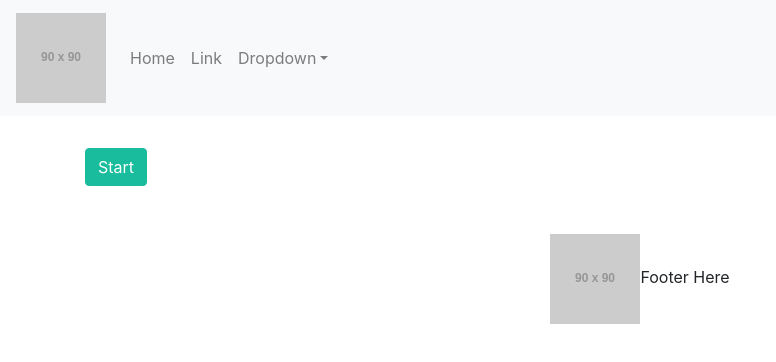
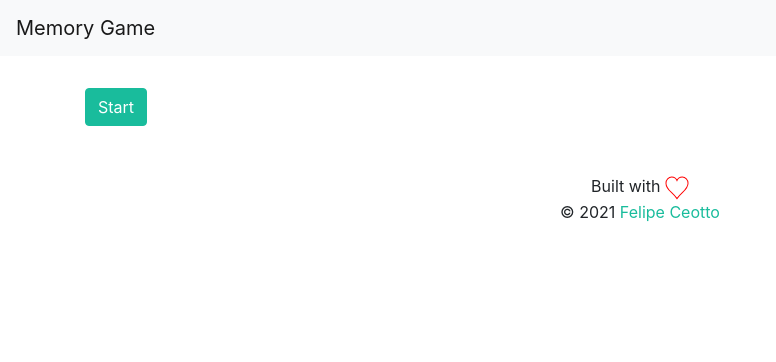
Before and after one commit to ceottaki/memory-game, a Next.js app in the folder app/: page / in a window 1280 px wide. Shown: the top 362 px of the page, without its empty margins (0-776 px from the left). Built offline with nearby package versions, Linux system fonts and the light colour scheme.

Commit message:
Cleaning up UI footer and header.

```diff
--- a/app/src/components/MainLayout/Footer.tsx
+++ b/app/src/components/MainLayout/Footer.tsx
@@ -2,15 +2,15 @@ import React from 'react'
 
 import styles from './Footer.module.scss'
 
-interface IFooterProps {
-  siteLogo: string
-}
-
-export const Footer: React.FC<IFooterProps> = ({ siteLogo }) => {
+export const Footer: React.FC = () => {
   return (
     <div className={styles.footer}>
-      <img data-src={siteLogo} loading='lazy' />
-      Footer Here
+      Built with <img src='/images/love.svg' width='24' height='24' />
+      <br />
+      &copy; {new Date().getUTCFullYear()}{' '}
+      <a target='_blank' href='https://github.com/ceottaki'>
+        Felipe Ceotto
+      </a>
     </div>
   )
 }
--- a/app/src/components/MainLayout/Header.tsx
+++ b/app/src/components/MainLayout/Header.tsx
@@ -3,31 +3,11 @@ import { Navbar, Nav, NavDropdown } from 'react-bootstrap'
 
 import styles from './Header.module.scss'
 
-interface IHeaderProps {
-  siteLogo: string
-}
-
-export const Header: React.FC<IHeaderProps> = ({ siteLogo }) => {
+export const Header: React.FC = () => {
   return (
     <div>
       <Navbar bg='light' expand='lg'>
-        <Navbar.Brand href='#home'>
-          <img data-src={siteLogo} loading='lazy' />
-        </Navbar.Brand>
-        <Navbar.Toggle aria-controls='basic-navbar-nav' />
-        <Navbar.Collapse id='basic-navbar-nav'>
-          <Nav className='mr-auto'>
-            <Nav.Link href='#home'>Home</Nav.Link>
-            <Nav.Link href='#link'>Link</Nav.Link>
-            <NavDropdown title='Dropdown' id='basic-nav-dropdown'>
-              <NavDropdown.Item href='#action/3.1'>Action</NavDropdown.Item>
-              <NavDropdown.Item href='#action/3.2'>Another action</NavDropdown.Item>
-              <NavDropdown.Item href='#action/3.3'>Something</NavDropdown.Item>
-              <NavDropdown.Divider />
-              <NavDropdown.Item href='#action/3.4'>Separated link</NavDropdown.Item>
-            </NavDropdown>
-          </Nav>
-        </Navbar.Collapse>
+        <Navbar.Brand href='#home'>Memory Game</Navbar.Brand>
       </Navbar>
     </div>
   )
--- a/app/src/components/MainLayout/MainLayout.tsx
+++ b/app/src/components/MainLayout/MainLayout.tsx
@@ -28,7 +28,7 @@ export const MainLayout: React.FC<IMainLayoutProps> = ({
       <main className={styles.mainContent}>
         <Container fluid={true}>{children}</Container>
       </main>
-      <Footer siteLogo='https://via.placeholder.com/90' />
+      <Footer />
     </>
   )
 }
```
Also changed, not shown: app/public/images/love.svg (added).
